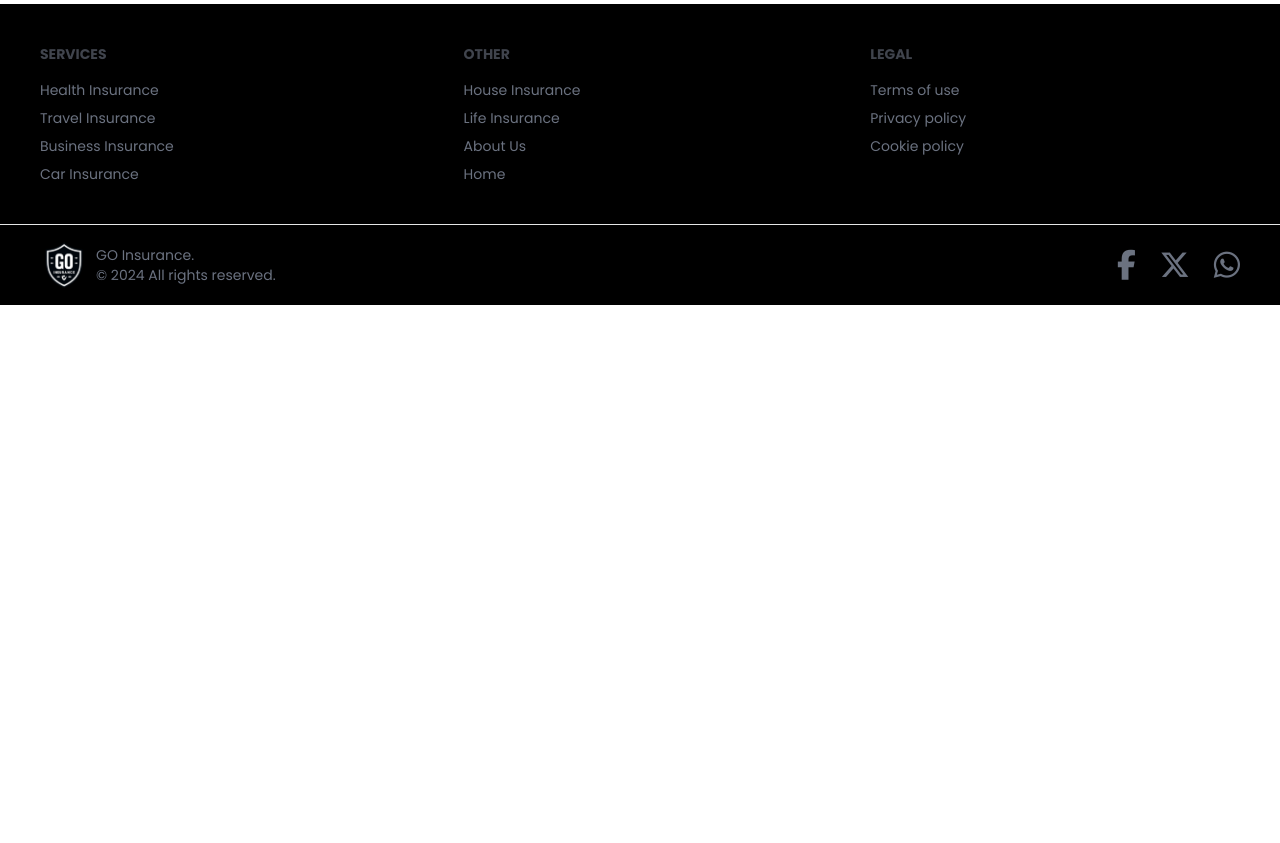
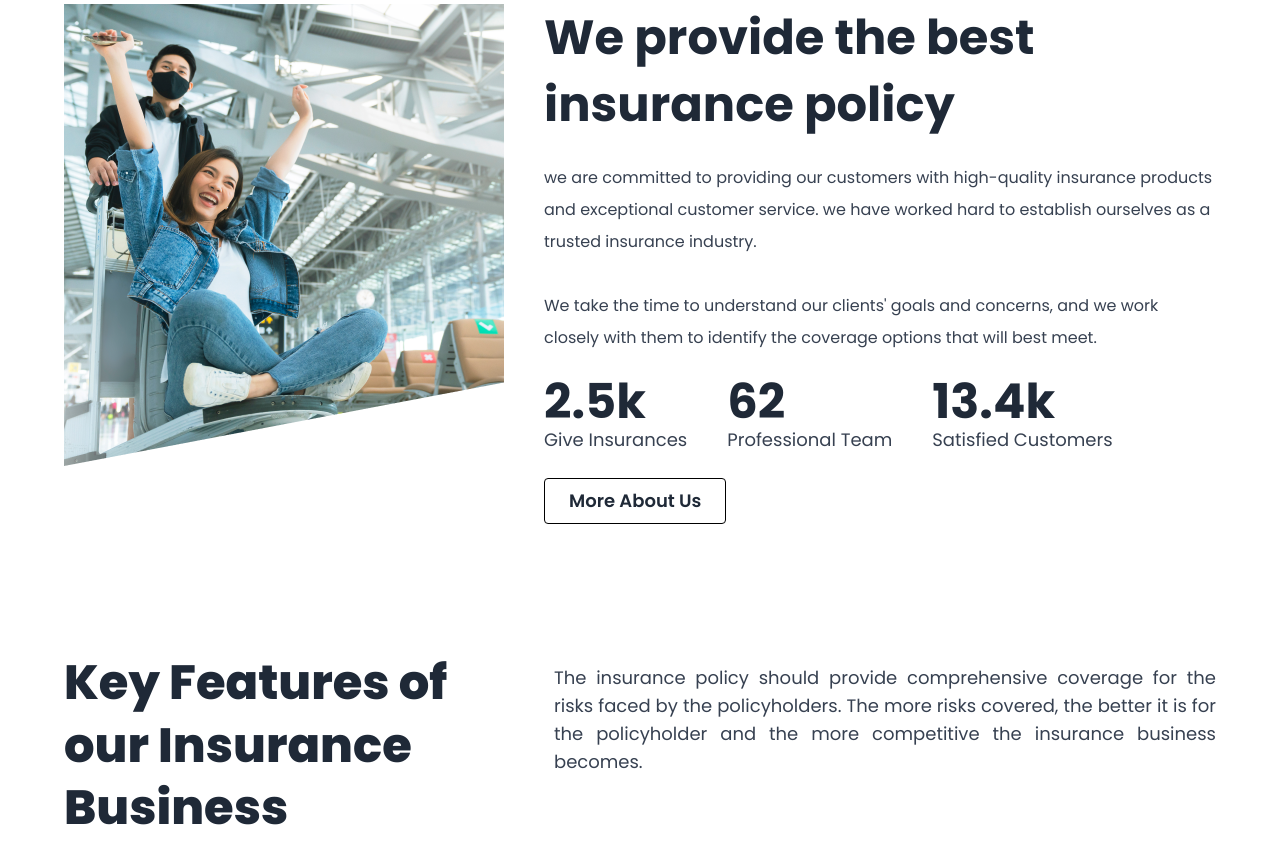
Before and after one commit to safinxr/bw-insurance, a plain HTML site: page index.html in a window 1280 px wide. Shown: the part 1742-2585 px from the top of the page. Before the commit the page ends 2047 px from the top, so only its background shows below. Drawn offline with nearby package versions, Linux system fonts and the light colour scheme; files whose address does not match are found by name.

Commit message:
key features text part added

```diff
--- a/index.html
+++ b/index.html
@@ -181,7 +181,7 @@
 
     <main>
       <!-- ========= It's easy to start saving ======== -->
-      <section class="">
+      <section>
         <img src="assets/image/wt.svg" alt="" />
         <div class="bg-[#f5f5fc]">
           <div class="max-w-6xl mx-auto">
@@ -257,6 +257,46 @@
         </div>
         <img src="assets/image/wb.svg" alt="" />
       </section>
+
+      <!--========== We provide the best insurance policy ========= -->
+      <section class="max-w-6xl mx-auto flex mt-32 gap-10">
+        <div >
+          <img src="assets/image/section-2.png" alt="">
+        </div>
+        <div class="flex-1">
+          <h1 class="text-5xl font-bold leading-[1.4]">We provide the best <br> insurance policy</h1>
+          <p class="text-gray-700 mt-6 leading-8">we are committed to providing our customers with high-quality insurance products and exceptional customer service. we have worked hard to establish ourselves as a trusted insurance industry. <br><br> We take the time to understand our clients' goals and concerns, and we work closely with them to identify the coverage options that will best meet.</p>
+
+          <div class="mt-6 flex gap-10">
+            <div >
+              <p class="text-5xl font-bold">2.5k</p>
+              <p class="text-lg text-gray-700">Give Insurances</p>
+            </div>
+            <div >
+              <p class="text-5xl font-bold">62</p>
+              <p class="text-lg text-gray-700">Professional Team</p>
+            </div>
+            <div >
+              <p class="text-5xl font-bold">13.4k</p>
+              <p class="text-lg text-gray-700">Satisfied Customers</p>
+            </div>
+          </div>
+
+          <button class="px-6 py-2 border border-black rounded mt-6 font-semibold text-lg">More About Us</button>
+        </div>
+
+      </section>
+
+      <!-- ======= Key Features ========  -->
+      <section class="max-w-6xl mx-auto flex mt-32 gap-10">
+        <h1 class=" text-5xl font-black w-[450px] leading-[1.3] ">Key Features of our Insurance Business</h1>
+        <p class="flex-1 text-lg text-gray-700 mt-3 text-justify">The insurance policy should provide comprehensive coverage for the risks faced by the policyholders. The more risks covered, the better it is for the policyholder and the more competitive the insurance business becomes.</p>
+      </section>
+
+
+
+
+
     </main>
 
     <!-- footer -->
```
Also changed, not shown: assets/image/section-2.png (added).
